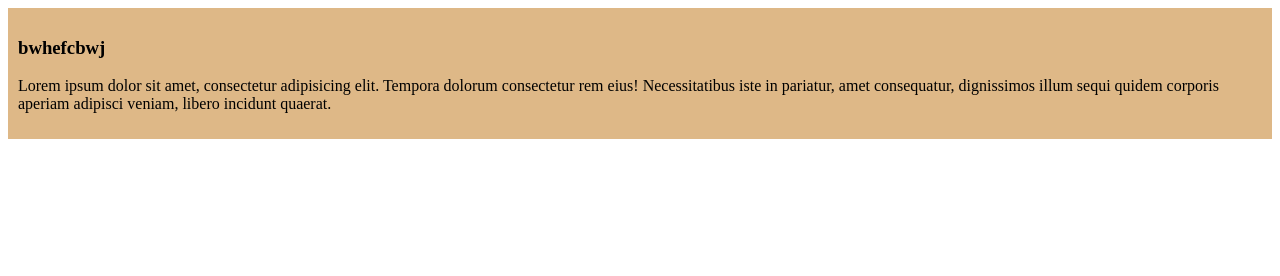
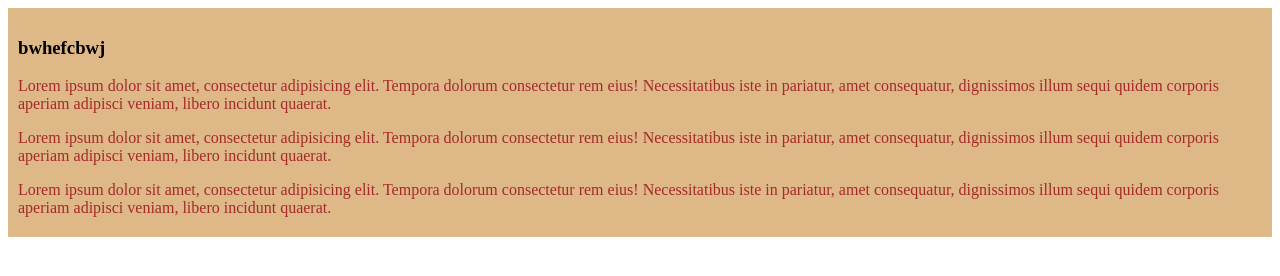
Before and after one commit to Homaira-Jahan128/My-first-github-repo, a plain HTML site: page index.html in a window 1280 px wide. Drawn offline with Linux system fonts and the light colour scheme.

Commit message:
second commit

```diff
--- a/index.html
+++ b/index.html
@@ -16,6 +16,22 @@
              quidem corporis aperiam adipisci veniam, libero
              incidunt quaerat.
         </p>
+
+        <p>Lorem ipsum dolor sit amet, consectetur
+            adipisicing elit. Tempora dolorum consectetur
+             rem eius! Necessitatibus iste in pariatur,
+             amet consequatur, dignissimos illum sequi
+             quidem corporis aperiam adipisci veniam, libero
+             incidunt quaerat.
+        </p>
+
+        <p>Lorem ipsum dolor sit amet, consectetur
+            adipisicing elit. Tempora dolorum consectetur
+             rem eius! Necessitatibus iste in pariatur,
+             amet consequatur, dignissimos illum sequi
+             quidem corporis aperiam adipisci veniam, libero
+             incidunt quaerat.
+        </p>
     </div>
 </body>
 </html>
--- a/styles/blog.css
+++ b/styles/blog.css
@@ -2,3 +2,7 @@ div{
     background-color: burlywood;
     padding: 10px;
 }
+p{
+    color: brown;
+    margin-bottom: 10px;
+}
```
